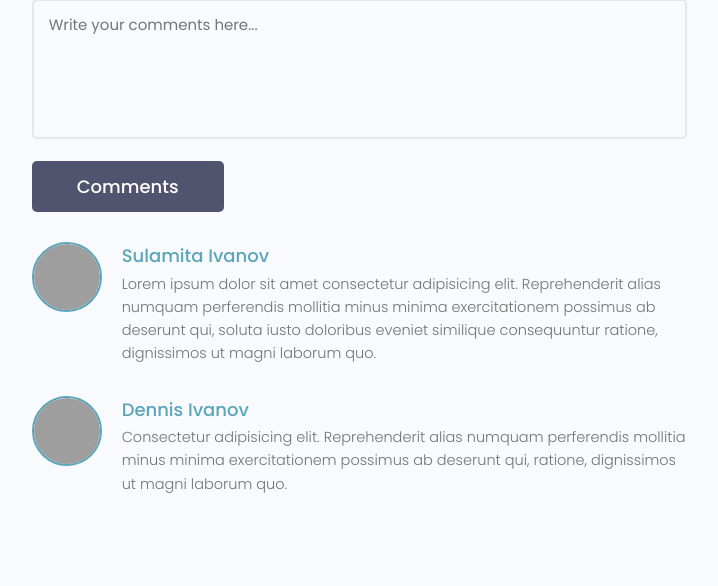
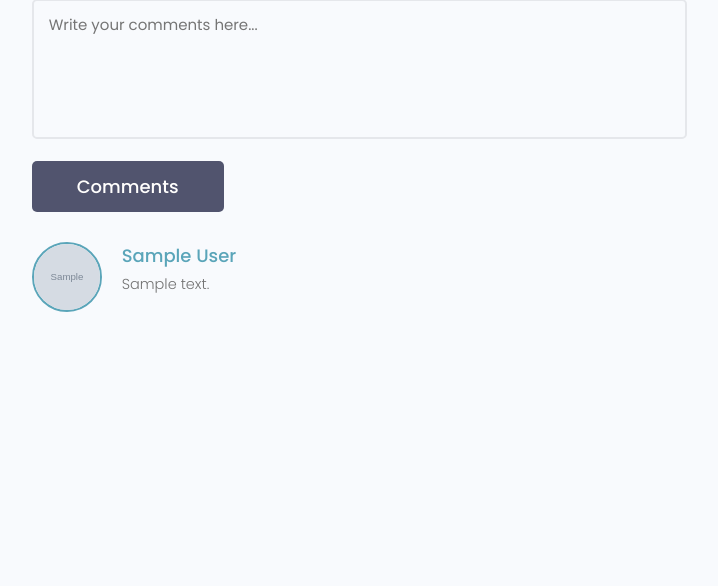
Before and after one commit to Vijay-Vaddi/dev-hub, a Django app: page /projects/project/00000000-0000-0000-0000-000000000001/ in a window 1280 px wide. Shown: the part 935-1521 px from the top of the page, without its empty margins (465-1183 px from the left). After the commit the page ends 1247 px from the top, so only its background shows below. Run offline with Django 5.2, Linux system fonts and the light colour scheme; tables that the repository leaves empty hold one stand-in row (values such as "Sample post"); grey boxes marked "Sample" are stand-in pictures; some libraries are stand-ins or nearby versions; grey boxes are pictures that could not be loaded.

Commit message:
show review in proj template+view

```diff
--- a/projects/models.py
+++ b/projects/models.py
@@ -46,14 +46,15 @@ class Review(models.Model):
     date_time = models.DateTimeField(auto_now_add=True)
 
     # to ensure one user can only leave one review per project
-    class Meta:
-        unique_together = [['owner', 'project']]
+
 
     def __str__(self) -> str:
         return self.value
 
     class Meta:
         ordering = ['date_time']
+        unique_together = [['owner', 'project']]
+        # upgrate it to newer viewsion using unique constraints
 
 class Tag(models.Model):
     # many-many with project table
--- a/projects/templates/projects/single_project.html
+++ b/projects/templates/projects/single_project.html
@@ -28,7 +28,7 @@
         </div>
         <div class="column column--2of3">
           <img class="singleProject__preview" src="{{ project.project_image.url }}" alt="portfolio thumbnail" />
-          <a href="profile.html" class="singleProject__developer">{{project.owner.name}}</a>
+          <a href="{% url 'user_profile' project.owner.name %}" class="singleProject__developer">{{project.owner.name}}</a>
           <h2 class="singleProject__title">{{project.title}}</h2>
           <h3 class="singleProject__subtitle">About the Project</h3>
           <div class="singleProject__info">
@@ -52,32 +52,19 @@
               <input class="btn btn--sub btn--lg" type="submit" value="Comments" />
             </form>
             <div class="commentList">
+              {% for review in project.review_set.all %}
               <div class="comment">
-                <a href="profile.html">
+                <a href="{% url 'user_profile' review.owner.id %}">
                   <img class="avatar avatar--md"
-                    src="https://pbs.twimg.com/profile_images/1335382240931368961/b3wSZKj4_400x400.jpg" alt="user" />
+                    src="{{review.owner.profile_image.url}}" alt="user" />
                 </a>
                 <div class="comment__details">
-                  <a href="profile.html" class="comment__author">Sulamita Ivanov</a>
-                  <p class="comment__info">
-                    Lorem ipsum dolor sit amet consectetur adipisicing elit. Reprehenderit alias numquam perferendis
-                    mollitia minus minima exercitationem possimus ab deserunt qui, soluta iusto doloribus eveniet
-                    similique consequuntur ratione, dignissimos ut magni laborum quo.
-                  </p>
+                  <a href="{% url 'user_profile' review.owner.id %}" class="comment__author">{{review.owner.name}}</a>
+                  <p class="comment__info">{{review.body}}</p>
                 </div>
               </div>
-              <div class="comment">
-                <a href="profile.html">
-                  <img class="avatar avatar--md" src="https://avatars.githubusercontent.com/u/33843378" alt="user" />
-                </a>
-                <div class="comment__details">
-                  <a href="profile.html" class="comment__author">Dennis Ivanov</a>
-                  <p class="comment__info">
-                    Consectetur adipisicing elit. Reprehenderit alias numquam perferendis mollitia minus minima
-                    exercitationem possimus ab deserunt qui, ratione, dignissimos ut magni laborum quo.
-                  </p>
-                </div>
-              </div>
+              {% endfor %}
+
             </div>
           </div>
         </div>
--- a/projects/urls.py
+++ b/projects/urls.py
@@ -6,5 +6,6 @@ urlpatterns = [
     path('project/<str:pk>/', views.project, name='project'),
     path('create-project/', views.create_project, name='create_project'),
     path('update-project/<str:pk>/', views.update_project, name='update_project'),
-    path('delete-project/<str:pk>', views.delete_project, name='delete_project'),
+    path('delete-project/<str:pk>/', views.delete_project, name='delete_project'),
+    path('add_review/<str:pk>/', views.add_review, name='add_review'),
 ]
--- a/projects/views.py
+++ b/projects/views.py
@@ -79,3 +79,17 @@ def delete_project(request, pk):
         return redirect('user_account')
 
     return render(request, 'projects/delete_object.html', context)
+
+
+@login_required(login_url='login')
+def add_review(request, project_id):
+    project = Project.objects.get(id=project_id)
+    profile = request.user.profile
+
+    # check if project isnt logged in user's
+    if project.owner == profile:
+        return 'cant add review to own projects!!'
+
+    if request.method == 'POST':
+        pass
+        # add logic for saving review form
```
Also changed, not shown: projects/migrations/0012_alter_review_unique_together.py (added), static/images/profiles/1634980777981_oMvXHrj.png (added).
